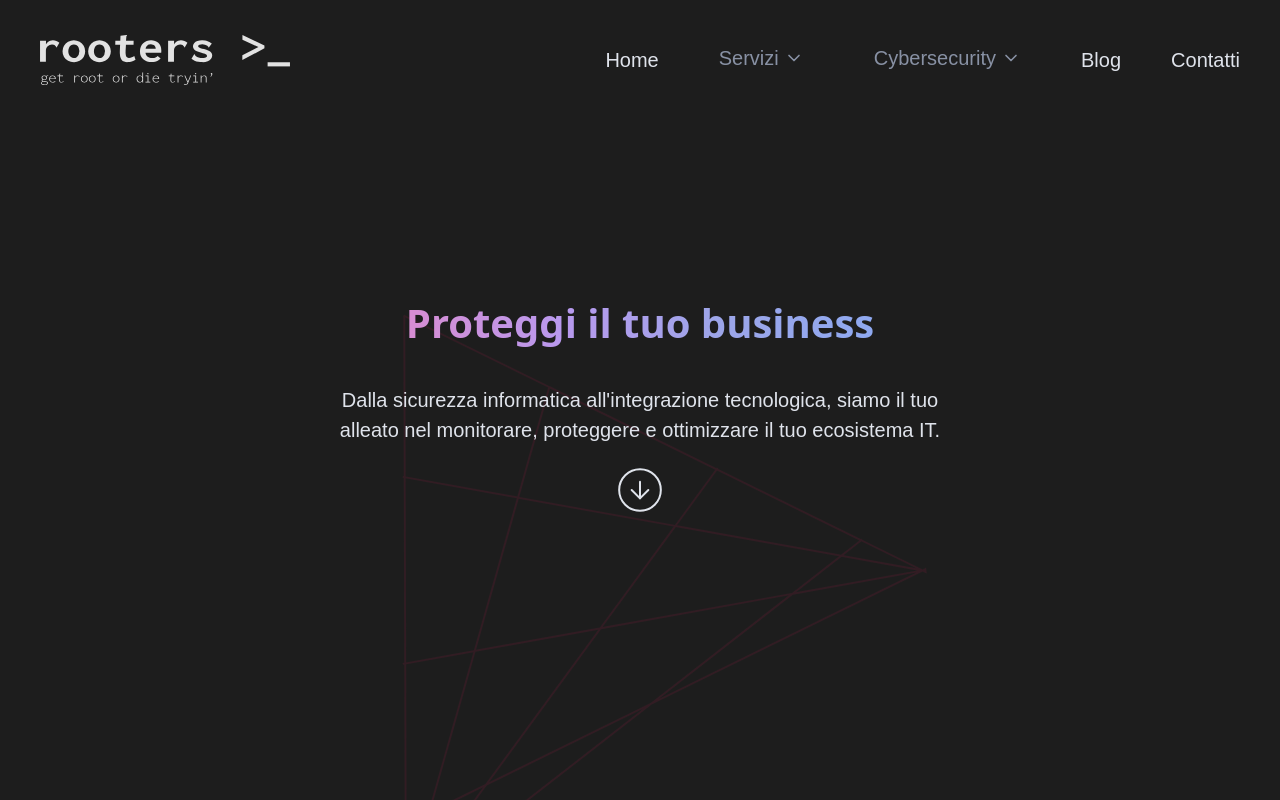
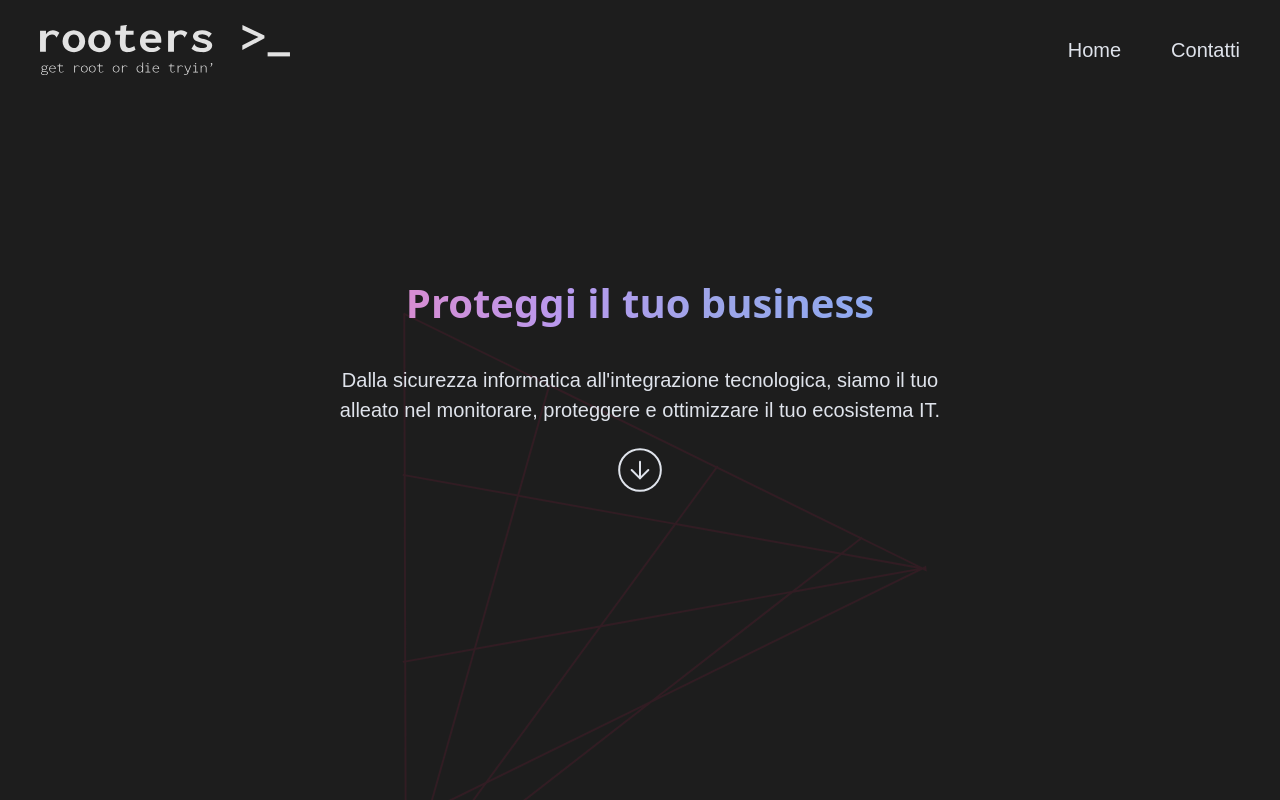
Before and after one commit to r00ters/corporate-website, a Next.js app: page / in a window 1280 px wide. Shown: the top 800 px of the page. Built offline with nearby package versions, Linux system fonts and the light colour scheme.

Commit message:
disable non-ready nav links

```diff
--- a/src/components/Header.js
+++ b/src/components/Header.js
@@ -8,24 +8,24 @@ import Link from 'next/link';
 
 const NAVIGATION = [
   { label: 'Home', href: '/' },
-  {
-    label: 'Servizi',
-    items: [
-      { label: 'MSP', href: '#' },
-      { label: 'Backup 365', href: '#' },
-      { label: 'MailShield', href: '#' },
-    ],
-  },
-  {
-    label: 'Cybersecurity',
-    items: [
-      { label: 'Vulnerability Assessment', href: '/cybersecurity/vulnerability-assessment' },
-      { label: 'Network Penetration Test', href: '#' },
-      { label: 'Web Application Penetration Test', href: '#' },
-      { label: 'Mobile Application Security Testing', href: '#' },
-    ],
-  },
-  { label: 'Blog', href: '#' },
+  // {
+  //   label: 'Servizi',
+  //   items: [
+  //     { label: 'MSP', href: '#' },
+  //     { label: 'Backup 365', href: '#' },
+  //     { label: 'MailShield', href: '#' },
+  //   ],
+  // },
+  // {
+  //   label: 'Cybersecurity',
+  //   items: [
+  //     { label: 'Vulnerability Assessment', href: '/cybersecurity/vulnerability-assessment' },
+  //     { label: 'Network Penetration Test', href: '#' },
+  //     { label: 'Web Application Penetration Test', href: '#' },
+  //     { label: 'Mobile Application Security Testing', href: '#' },
+  //   ],
+  // },
+  // { label: 'Blog', href: '#' },
   { label: 'Contatti', href: '/contact-us' },
 ];
 
```
